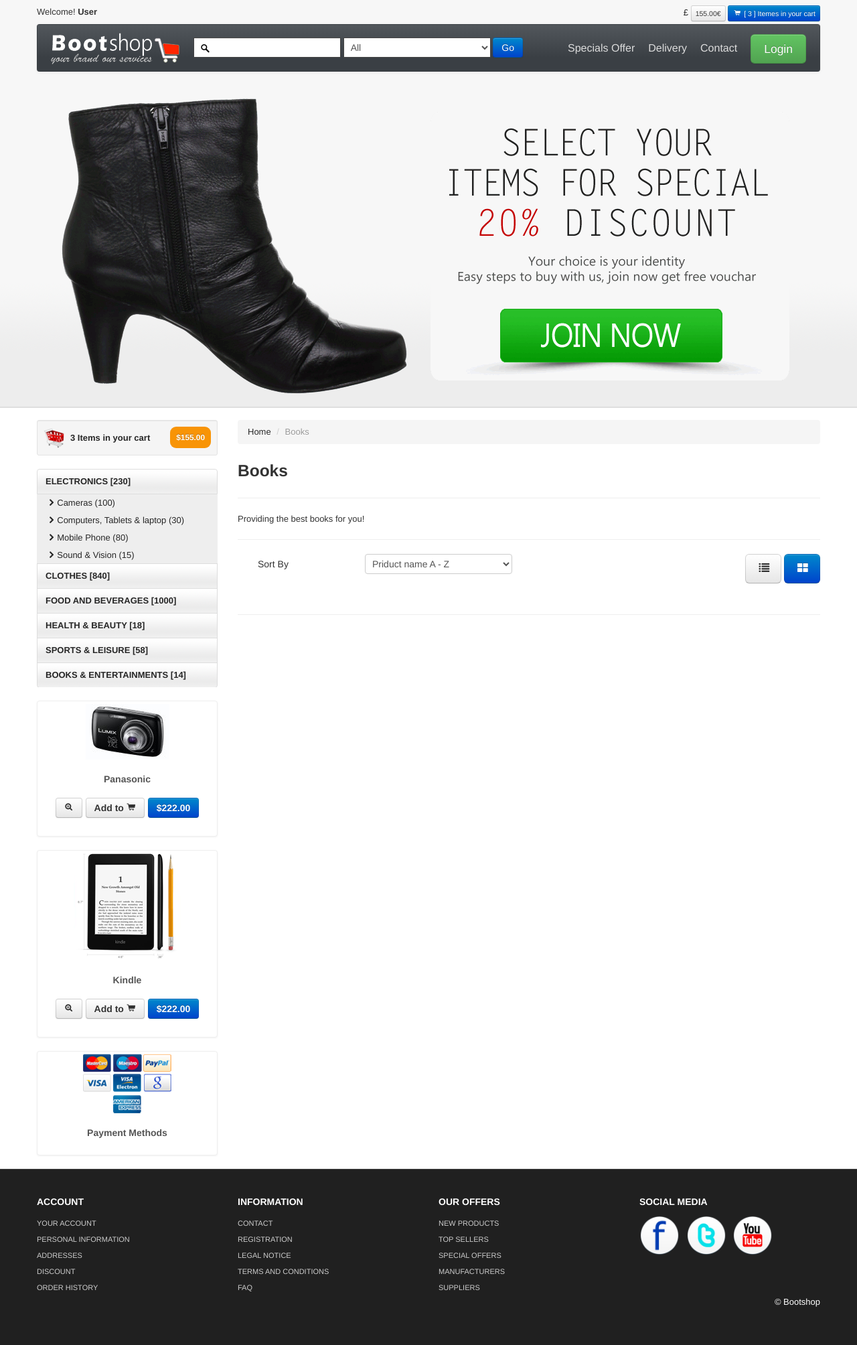
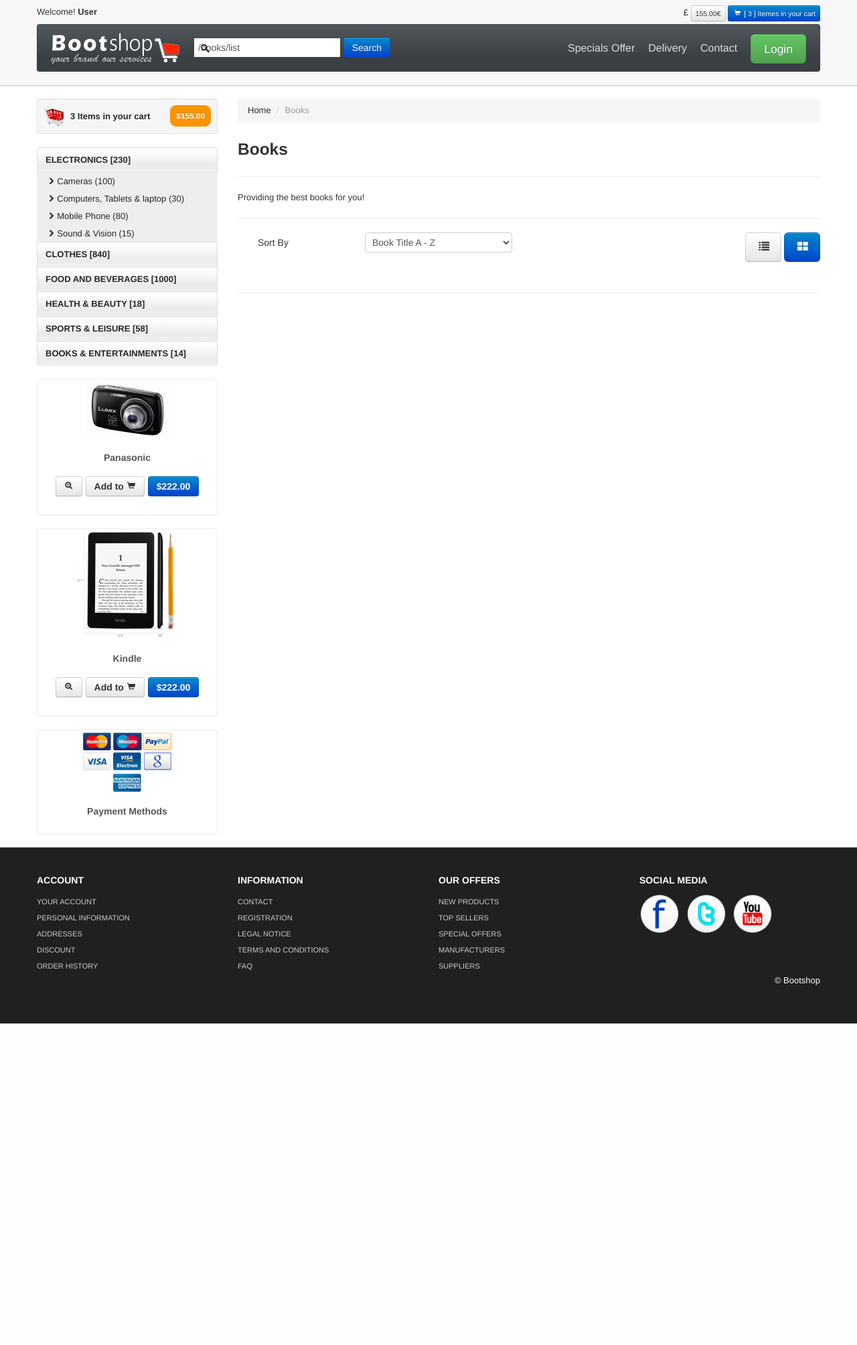
Before and after one commit to jagi113/book_store, a Django app: page /books/list?search_query=/books/list in a window 1280 px wide. Shown: the whole page at 67% size. After the commit the page ends 1528 px from the top, so only its background shows below. Run offline with Django 4.2, Linux system fonts and the light colour scheme; data that the repository does not hold is empty.

Commit message:
searching&sorting added

```diff
--- a/books/templates/books/products.html
+++ b/books/templates/books/products.html
@@ -1,6 +1,5 @@
 {% extends "base.html" %}
 {% load static %}
-{% load custom_filters %}
 
 {% block content %}
 <div class="span9">
@@ -14,15 +13,18 @@
 		Providing the best books for you!
 	</p>
 	<hr class="soft"/>
-	<form class="form-horizontal span6">
+	<form class="form-horizontal span6" method="get" action="{% url 'books:book_list' %}?search_query={{request.path}}">
 		<div class="control-group">
-		  <label class="control-label alignL">Sort By </label>
-			<select>
-              <option>Priduct name A - Z</option>
-              <option>Priduct name Z - A</option>
-              <option>Priduct Stoke</option>
-              <option>Price Lowest first</option>
-            </select>
+			<label class="control-label alignL">Sort By </label>
+			<select name="order" onchange="this.form.submit()">
+				<option value="title" {% if request.GET.order == "title" %}selected{% endif %}>Book Title A - Z</option>
+				<option value="-title" {% if request.GET.order == "-title" %}selected{% endif %}>Book Title Z - A</option>
+				<option value="author" {% if request.GET.order == "author" %}selected{% endif %}>Book Author A - Z</option>
+				<option value="-author" {% if request.GET.order == "-author" %}selected{% endif %}>Book Author Z - A</option>
+				<option value="price" {% if request.GET.order == "price" %}selected{% endif %}>Price Lowest first</option>
+				<option value="-price" {% if request.GET.order == "-price" %}selected{% endif %}>Price Highest first</option>
+			</select>
+			<input type="hidden" name="search_query" value="{{ request.GET.search_query }}">
 		</div>
 	</form>
 
--- a/books/utils.py
+++ b/books/utils.py
@@ -1,6 +1,8 @@
 from django.db.models import Q
+from django.core.paginator import Paginator, PageNotAnInteger, EmptyPage
+from random import sample
+
 from books.models import Book
-from django.core.paginator import Paginator, PageNotAnInteger, EmptyPage
 
 
 def paginateBooks(request, queryset, results):
@@ -42,3 +44,11 @@
         | Q(author__icontains=search_query)
     )
     return books, search_query
+
+
+def getRandomBooks(numOfBooks):
+    """Return list of random books in length of numOfBooks"""
+    book_pks = list(Book.objects.values_list("pk", flat=True))
+    random_pks = sample(book_pks, min(numOfBooks, len(book_pks)))
+    random_books = Book.objects.filter(pk__in=random_pks)
+    return list(random_books)
--- a/books/views.py
+++ b/books/views.py
@@ -1,9 +1,11 @@
 from django.shortcuts import render
+from django.views.generic import ListView, DetailView
+import operator
+
 from books.models import Book
-from django.views.generic import ListView, DetailView
+from books.utils import searchBooks, paginateBooks, getRandomBooks
 
 # Create your views here.
-from django.http import HttpResponse
 
 
 class Index(ListView):
@@ -13,6 +15,7 @@
 
     def get_queryset(self):
         queryset = {
+            "carousel_content": getRandomBooks(4),
             "latest_books": Book.objects.order_by("-updated_at")[:12],
             "best_deals": Book.objects.order_by("price")[:12],
         }
@@ -25,22 +28,19 @@
     context_object_name = "book"
 
 
-from django.shortcuts import render, redirect
-
-
-from django.contrib import messages
-from books.utils import searchBooks, paginateBooks
-from django.contrib import messages
-from django.db import IntegrityError
-
-
 def list_books(request):
     books, search_query = searchBooks(request)
 
-    custom_range, books = paginateBooks(request, books, 12)
+    order = "title"
+    if request.GET.get("order"):
+        order = request.GET.get("order")
+
+    sorted_books = books.order_by(order)
+
+    custom_range, book_list = paginateBooks(request, sorted_books, 12)
 
     context = {
-        "books": books,
+        "books": book_list,
         "search_query": search_query,
         "custom_range": custom_range,
     }
--- a/templates/base.html
+++ b/templates/base.html
@@ -40,7 +40,9 @@
 {% include "includes/navbar.html" %}
 
 <!-- Header End====================================================================== -->
-{% include "includes/carousel.html" %}
+
+{% block carousel %}
+{% endblock carousel%}
 
 <div id="mainBody">
 	<div class="container">
--- a/templates/includes/carousel.html
+++ b/templates/includes/carousel.html
@@ -1,64 +1,20 @@
+{% load static %}
 <div id="carouselBlk">
 	<div id="myCarousel" class="carousel slide">
 		<div class="carousel-inner">
-		  <div class="item active">
-		  <div class="container">
-			<a href="register.html"><img style="width:100%" src="themes/images/carousel/1.png" alt="special offers"/></a>
-			<div class="carousel-caption">
-				  <h4>Second Thumbnail label</h4>
-				  <p>Cras justo odio, dapibus ac facilisis in, egestas eget quam. Donec id elit non mi porta gravida at eget metus. Nullam id dolor id nibh ultricies vehicula ut id elit.</p>
-				</div>
-		  </div>
-		  </div>
-		  <div class="item">
-		  <div class="container">
-			<a href="register.html"><img style="width:100%" src="themes/images/carousel/2.png" alt=""/></a>
+			{% for book in books.carousel_content %}
+			<div class="item">
+			<div class="container">
+				<a href="register.html"><img style="width:100%" src="{{book.image}}" alt="special offers"/></a>
 				<div class="carousel-caption">
-				  <h4>Second Thumbnail label</h4>
-				  <p>Cras justo odio, dapibus ac facilisis in, egestas eget quam. Donec id elit non mi porta gravida at eget metus. Nullam id dolor id nibh ultricies vehicula ut id elit.</p>
-				</div>
-		  </div>
-		  </div>
-		  <div class="item">
-		  <div class="container">
-			<a href="register.html"><img src="themes/images/carousel/3.png" alt=""/></a>
-			<div class="carousel-caption">
-				  <h4>Second Thumbnail label</h4>
-				  <p>Cras justo odio, dapibus ac facilisis in, egestas eget quam. Donec id elit non mi porta gravida at eget metus. Nullam id dolor id nibh ultricies vehicula ut id elit.</p>
-				</div>
-
-		  </div>
-		  </div>
-		   <div class="item">
-		   <div class="container">
-			<a href="register.html"><img src="themes/images/carousel/4.png" alt=""/></a>
-			<div class="carousel-caption">
-				  <h4>Second Thumbnail label</h4>
-				  <p>Cras justo odio, dapibus ac facilisis in, egestas eget quam. Donec id elit non mi porta gravida at eget metus. Nullam id dolor id nibh ultricies vehicula ut id elit.</p>
-				</div>
-
-		  </div>
-		  </div>
-		   <div class="item">
-		   <div class="container">
-			<a href="register.html"><img src="themes/images/carousel/5.png" alt=""/></a>
-			<div class="carousel-caption">
-				  <h4>Second Thumbnail label</h4>
-				  <p>Cras justo odio, dapibus ac facilisis in, egestas eget quam. Donec id elit non mi porta gravida at eget metus. Nullam id dolor id nibh ultricies vehicula ut id elit.</p>
+					<h4>{{book.title|slice:"30"}}{% if book.title|length > 30 %}...{%endif%}</h4>
+					<p>{{book.description|slice:"130"}}...</p>
+					</div>
 			</div>
-		  </div>
-		  </div>
-		   <div class="item">
-		   <div class="container">
-			<a href="register.html"><img src="themes/images/carousel/6.png" alt=""/></a>
-			<div class="carousel-caption">
-				  <h4>Second Thumbnail label</h4>
-				  <p>Cras justo odio, dapibus ac facilisis in, egestas eget quam. Donec id elit non mi porta gravida at eget metus. Nullam id dolor id nibh ultricies vehicula ut id elit.</p>
-				</div>
-		  </div>
-		  </div>
+			</div>
+		  	{% endfor %}
 		</div>
 		<a class="left carousel-control" href="#myCarousel" data-slide="prev">&lsaquo;</a>
 		<a class="right carousel-control" href="#myCarousel" data-slide="next">&rsaquo;</a>
-	  </div>
+	</div>
 </div>
--- a/templates/includes/footer.html
+++ b/templates/includes/footer.html
@@ -1,3 +1,4 @@
+{% load static %}
 <div  id="footerSection">
 	<div class="container">
 		<div class="row">
@@ -27,9 +28,9 @@
 			 </div>
 			<div id="socialMedia" class="span3 pull-right">
 				<h5>SOCIAL MEDIA </h5>
-				<a href="#"><img width="60" height="60" src="themes/images/facebook.png" title="facebook" alt="facebook"/></a>
-				<a href="#"><img width="60" height="60" src="themes/images/twitter.png" title="twitter" alt="twitter"/></a>
-				<a href="#"><img width="60" height="60" src="themes/images/youtube.png" title="youtube" alt="youtube"/></a>
+				<a href="#"><img width="60" height="60" src="{% static 'themes/images/facebook.png'%}" title="facebook" alt="facebook"/></a>
+				<a href="#"><img width="60" height="60" src="{% static 'themes/images/twitter.png'%}" title="twitter" alt="twitter"/></a>
+				<a href="#"><img width="60" height="60" src="{% static 'themes/images/youtube.png'%}" title="youtube" alt="youtube"/></a>
 			</div>
 		</div>
 		<p class="pull-right">&copy; Bootshop</p>
--- a/templates/includes/header.html
+++ b/templates/includes/header.html
@@ -1,7 +1,8 @@
+{% load static %}
 <div id="header">
     <div class="container">
     <div id="welcomeLine" class="row">
-        <div class="span6">Welcome!<strong> User</strong></div>
+        <div class="span6">Welcome! <strong>User</strong></div>
         <div class="span6">
         <div class="pull-right">
             <a href="product_summary.html"><span>&pound;</span></a>
--- a/templates/includes/navbar.html
+++ b/templates/includes/navbar.html
@@ -1,3 +1,4 @@
+{% load static %}
 <div id="logoArea" class="navbar">
     <a id="smallScreen" data-target="#topMenu" data-toggle="collapse" class="btn btn-navbar">
         <span class="icon-bar"></span>
@@ -5,9 +6,10 @@
         <span class="icon-bar"></span>
     </a>
       <div class="navbar-inner">
-        <a class="brand" href="index.html"><img src="themes/images/logo.png" alt="Bootsshop"/></a>
-            <form class="form-inline navbar-search" method="post" action="products.html" >
-            <input id="srchFld" class="srchTxt" type="text" />
+        <a class="brand" href="{% url 'books:index' %}"><img src="{% static 'themes/images/logo.png'%}" alt="Bootsshop"/></a>
+            <form class="form-inline navbar-search" method="get" action="{% url 'books:book_list' %}" >
+              <input id="srchFld" class="srchTxt" type="text" name="search_query" value="{{search_query}}"/>
+              <!--
               <select class="srchTxt">
                 <option>All</option>
                 <option>CLOTHES </option>
@@ -15,13 +17,14 @@
                 <option>HEALTH & BEAUTY </option>
                 <option>SPORTS & LEISURE </option>
                 <option>BOOKS & ENTERTAINMENTS </option>
-            </select>
-              <button type="submit" id="submitButton" class="btn btn-primary">Go</button>
+              </select>
+              -->
+              <button type="submit" id="submitButton" class="btn btn-primary">Search</button>
         </form>
         <ul id="topMenu" class="nav pull-right">
-         <li class=""><a href="special_offer.html">Specials Offer</a></li>
-         <li class=""><a href="normal.html">Delivery</a></li>
-         <li class=""><a href="contact.html">Contact</a></li>
+         <li class=""><a href="">Specials Offer</a></li>
+         <li class=""><a href="">Delivery</a></li>
+         <li class=""><a href="">Contact</a></li>
          <li class="">
          <a href="#login" role="button" data-toggle="modal" style="padding-right:0"><span class="btn btn-large btn-success">Login</span></a>
         <div id="login" class="modal hide fade in" tabindex="-1" role="dialog" aria-labelledby="login" aria-hidden="false" >
--- a/templates/includes/sidebar.html
+++ b/templates/includes/sidebar.html
@@ -1,5 +1,6 @@
+{% load static %}
 <div id="sidebar" class="span3">
-    <div class="well well-small"><a id="myCart" href="product_summary.html"><img src="themes/images/ico-cart.png" alt="cart">3 Items in your cart  <span class="badge badge-warning pull-right">$155.00</span></a></div>
+    <div class="well well-small"><a id="myCart" href="product_summary.html"><img src="{% static 'themes/images/ico-cart.png'%}" alt="cart">3 Items in your cart  <span class="badge badge-warning pull-right">$155.00</span></a></div>
     <ul id="sideManu" class="nav nav-tabs nav-stacked">
         <li class="subMenu open"><a> ELECTRONICS [230]</a>
             <ul>
@@ -52,7 +53,7 @@
             </div>
           </div><br/>
         <div class="thumbnail">
-            <img src="themes/images/payment_methods.png" title="Bootshop Payment Methods" alt="Payments Methods">
+            <img src="{% static 'themes/images/payment_methods.png'%}" title="Bootshop Payment Methods" alt="Payments Methods">
             <div class="caption">
               <h5>Payment Methods</h5>
             </div>
```
Also changed, not shown: templates/index.html (+5 -3 lines), README.md (added).
